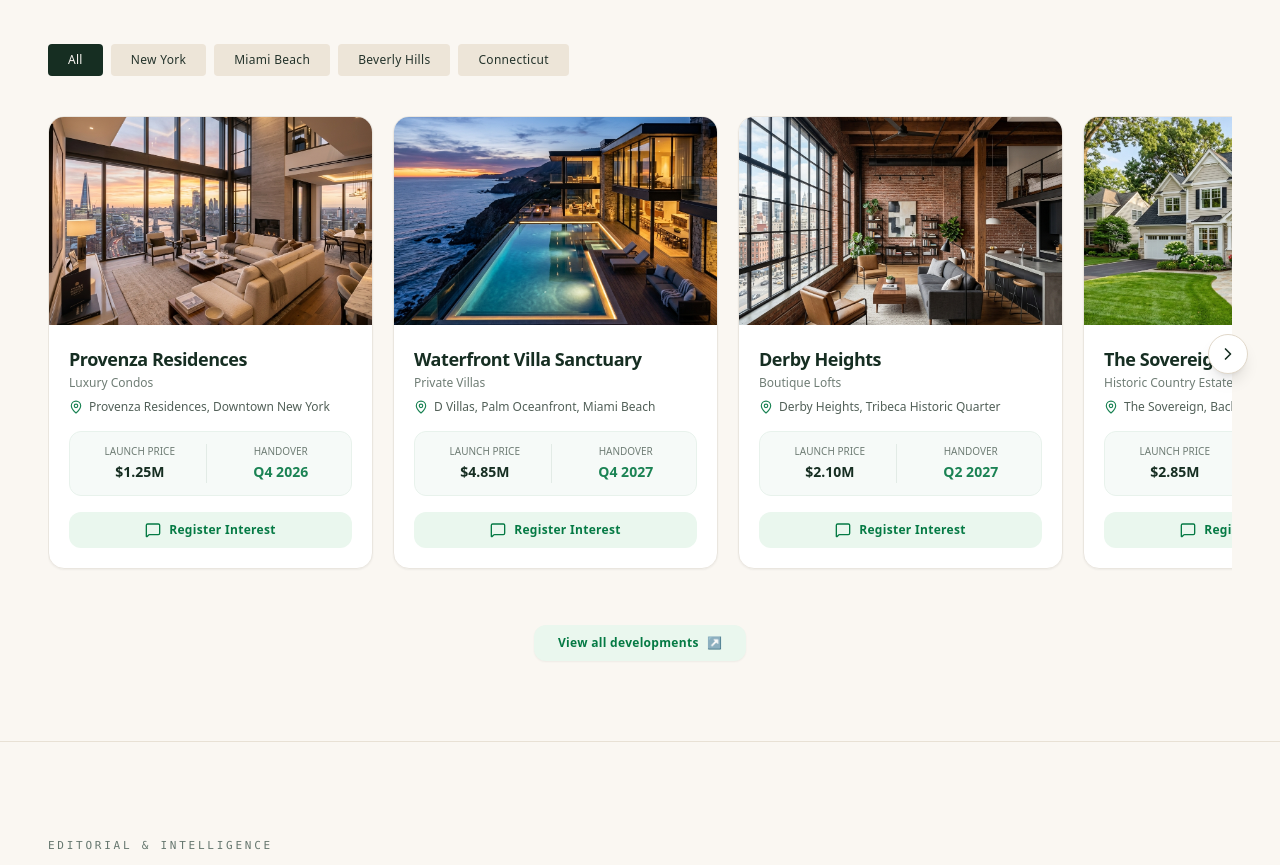
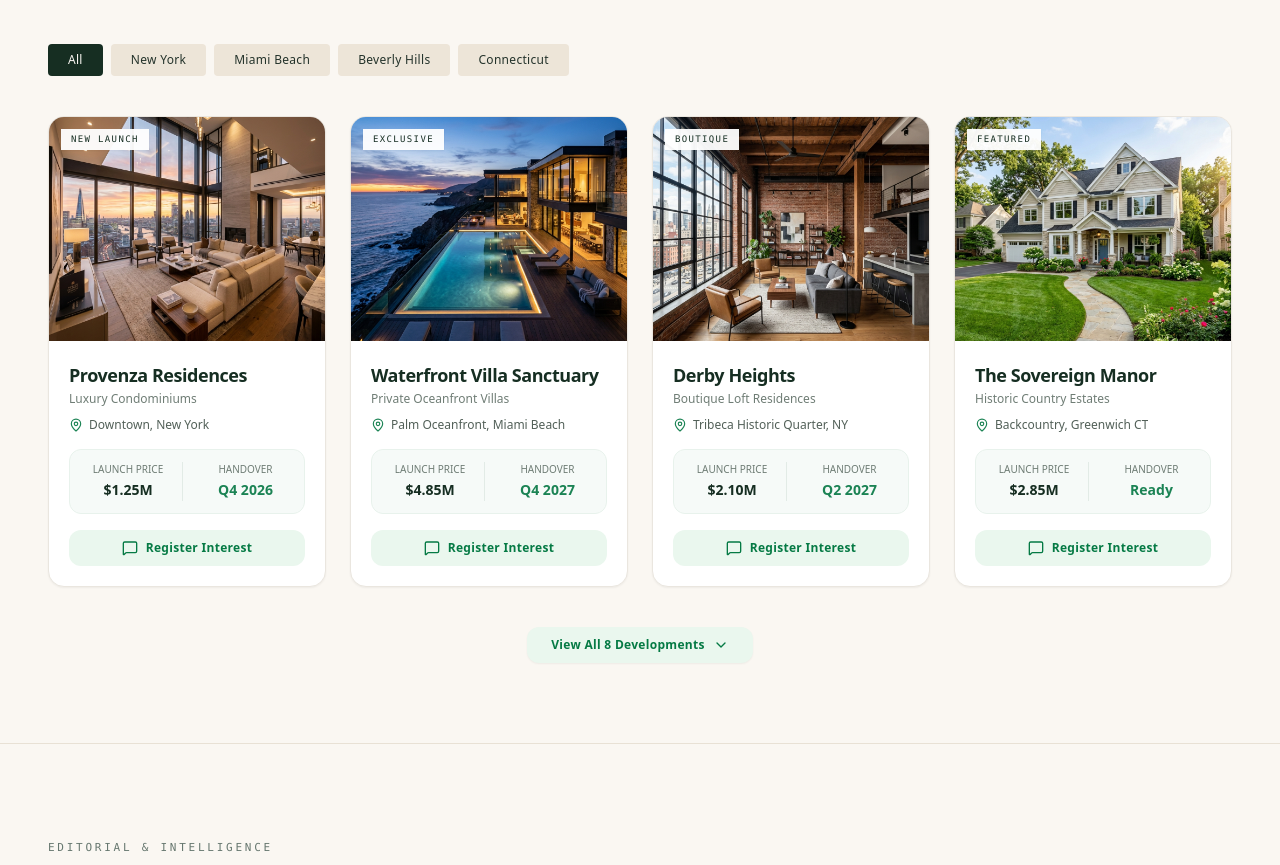
Before and after one commit to 7-expert/Brick-yard-, a Next.js app: page / in a window 1280 px wide. Shown: the part 1853-2718 px from the top of the page. Built offline with nearby package versions, Linux system fonts and the light colour scheme; a web font is replaced by a local one.

Commit message:
feat: replace horizontal scrollbar carousel with responsive 4-column CSS grid for curated developments

```diff
--- a/src/components/portal/BrowseNewProjects.jsx
+++ b/src/components/portal/BrowseNewProjects.jsx
@@ -1,81 +1,111 @@
 'use client';
 
-import React, { useState, useRef } from 'react';
-import { MapPin, MessageSquare, ChevronRight, ChevronLeft } from 'lucide-react';
+import React, { useState } from 'react';
+import { MapPin, MessageSquare, ChevronDown, ChevronUp } from 'lucide-react';
 
 export default function BrowseNewProjects({ onRegisterInterest }) {
   const [activeLocation, setActiveLocation] = useState('All');
-  const scrollContainerRef = useRef(null);
+  const [showAll, setShowAll] = useState(false);
 
   const locations = ['All', 'New York', 'Miami Beach', 'Beverly Hills', 'Connecticut'];
 
-  // All curated development cards matching Image 3
-  const projects = [
+  // All curated development places using site photos
+  const allProjects = [
     {
       id: 'proj-1',
       title: 'Provenza Residences',
-      type: 'Luxury Condos',
-      location: 'Provenza Residences, Downtown New York',
+      type: 'Luxury Condominiums',
+      location: 'Downtown, New York',
       city: 'New York',
       image: '/luxury_penthouse_1790348346204.jpg',
       launchPrice: '$1.25M',
       handover: 'Q4 2026',
+      badge: 'NEW LAUNCH',
     },
     {
       id: 'proj-2',
       title: 'Waterfront Villa Sanctuary',
-      type: 'Private Villas',
-      location: 'D Villas, Palm Oceanfront, Miami Beach',
+      type: 'Private Oceanfront Villas',
+      location: 'Palm Oceanfront, Miami Beach',
       city: 'Miami Beach',
       image: '/waterfront_villa_1790348391865.jpg',
       launchPrice: '$4.85M',
       handover: 'Q4 2027',
+      badge: 'EXCLUSIVE',
     },
     {
       id: 'proj-3',
       title: 'Derby Heights',
-      type: 'Boutique Lofts',
-      location: 'Derby Heights, Tribeca Historic Quarter',
+      type: 'Boutique Loft Residences',
+      location: 'Tribeca Historic Quarter, NY',
       city: 'New York',
       image: '/urban_loft_1790348368465.jpg',
       launchPrice: '$2.10M',
       handover: 'Q2 2027',
+      badge: 'BOUTIQUE',
     },
     {
       id: 'proj-4',
       title: 'The Sovereign Manor',
       type: 'Historic Country Estates',
-      location: 'The Sovereign, Backcountry Greenwich',
+      location: 'Backcountry, Greenwich CT',
       city: 'Connecticut',
       image: '/suburban_home_1790348356763.jpg',
       launchPrice: '$2.85M',
-      handover: 'Q1 2027',
+      handover: 'Ready',
+      badge: 'FEATURED',
     },
     {
       id: 'proj-5',
-      title: 'Greencrest Glass House',
-      type: 'Modernist Hilltop Villas',
-      location: 'Greencrest Promontory, Beverly Hills',
+      title: 'Greencrest Modern Estates',
+      type: 'Cantilevered Glass Villas',
+      location: 'Promontory, Beverly Hills CA',
       city: 'Beverly Hills',
       image: 'https://images.unsplash.com/photo-1600607687920-4e2a09cf159d?ixlib=rb-4.0.3&auto=format&fit=crop&w=800&q=80',
       launchPrice: '$5.90M',
-      handover: 'Ready',
+      handover: 'Ready to Move',
+      badge: 'ICONIC',
+    },
+    {
+      id: 'proj-6',
+      title: 'SoHo Design Atelier',
+      type: 'Architectural Showroom Space',
+      location: 'Cast Iron District, New York',
+      city: 'New York',
+      image: '/commercial_space_1790348379162.jpg',
+      launchPrice: '$3.40M',
+      handover: 'Q3 2026',
+      badge: 'COMMERCIAL',
+    },
+    {
+      id: 'proj-7',
+      title: 'Sonoran Courtyard Sanctuary',
+      type: 'Resort-Style Desert Villas',
+      location: 'Private Gated Enclave, Scottsdale',
+      city: 'Beverly Hills',
+      image: 'https://images.unsplash.com/photo-1512915922686-57c11dde9b6b?ixlib=rb-4.0.3&auto=format&fit=crop&w=800&q=80',
+      launchPrice: '$3.75M',
+      handover: 'Q1 2027',
+      badge: 'RESORT STYLE',
+    },
+    {
+      id: 'proj-8',
+      title: 'Modern Alpine Glass Villa',
+      type: 'Ski-in / Ski-out Mountain Retreat',
+      location: 'Red Mountain, Aspen CO',
+      city: 'Connecticut',
+      image: 'https://images.unsplash.com/photo-1510798831971-661eb04b3739?ixlib=rb-4.0.3&auto=format&fit=crop&w=800&q=80',
+      launchPrice: '$2.10M',
+      handover: 'Ready to Move',
+      badge: 'ALPINE',
     },
   ];
 
   const filteredProjects = activeLocation === 'All'
-    ? projects
-    : projects.filter(p => p.city === activeLocation);
+    ? allProjects
+    : allProjects.filter((p) => p.city === activeLocation);
 
-  const scroll = (direction) => {
-    if (scrollContainerRef.current) {
-      const scrollAmount = 340;
-      scrollContainerRef.current.scrollBy({
-        left: direction === 'left' ? -scrollAmount : scrollAmount,
-        behavior: 'smooth'
-      });
-    }
-  };
+  const displayedProjects = showAll ? filteredProjects : filteredProjects.slice(0, 4);
 
   return (
     <section className="w-full bg-[#FAF7F2] py-20 px-6 sm:px-8 lg:px-12 text-[#162E22]" id="new-projects">
@@ -106,7 +136,10 @@ export default function BrowseNewProjects({ onRegisterInterest }) {
               <button
                 key={loc}
                 type="button"
-                onClick={() => setActiveLocation(loc)}
+                onClick={() => {
+                  setActiveLocation(loc);
+                  setShowAll(false);
+                }}
                 className={`px-5 py-2 text-xs font-medium tracking-wide transition-colors whitespace-nowrap cursor-pointer rounded-sm ${
                   isActive
                     ? 'bg-[#162E22] text-[#FAF7F2]'
@@ -119,29 +152,26 @@ export default function BrowseNewProjects({ onRegisterInterest }) {
           })}
         </div>
 
-        {/* Responsive Horizontal Grid / Carousel (Matching Image 3) */}
-        <div className="relative group/carousel mt-4">
-
-          {/* Scrollable Cards Container */}
-          <div
-            ref={scrollContainerRef}
-            className="flex gap-5 overflow-x-auto pb-6 scrollbar-none snap-x snap-mandatory"
-          >
-            {filteredProjects.map((project) => (
+        {/* CSS Grid (4 Columns Desktop, 2 Columns Tablet, 1 Column Mobile) - NO SCROLLBAR */}
+        <div className="grid grid-cols-1 sm:grid-cols-2 lg:grid-cols-4 gap-6 mt-4">
+          {displayedProjects.map((project) => (
             <div
               key={project.id}
-                className="w-[280px] sm:w-[310px] md:w-[325px] shrink-0 bg-white rounded-2xl overflow-hidden border border-[#EAE6DF] shadow-xs hover:shadow-xl transition-all duration-300 flex flex-col justify-between snap-start group"
+              className="bg-white rounded-2xl overflow-hidden border border-[#EAE6DF] shadow-xs hover:shadow-xl hover:-translate-y-1 transition-all duration-300 flex flex-col justify-between group"
             >
-                {/* Image */}
-                <div className="relative h-48 sm:h-52 w-full overflow-hidden bg-black/5">
+              {/* Card Image */}
+              <div className="relative h-52 sm:h-56 w-full overflow-hidden bg-black/5">
                 <img
                   src={project.image}
                   alt={project.title}
                   className="w-full h-full object-cover group-hover:scale-105 transition-transform duration-500"
                 />
+                <span className="absolute top-3 left-3 bg-white/95 text-[#162E22] text-[9px] font-mono tracking-[0.15em] px-2.5 py-1 uppercase shadow-xs">
+                  {project.badge}
+                </span>
               </div>
 
-                {/* Card Details */}
+              {/* Card Body */}
               <div className="p-5 flex flex-col flex-grow justify-between">
                 <div>
                   <h3 className="font-bold text-base sm:text-lg text-[#162E22] tracking-tight group-hover:text-[#1B8354] transition-colors">
@@ -151,12 +181,12 @@ export default function BrowseNewProjects({ onRegisterInterest }) {
                     {project.type}
                   </p>
 
-                    <div className="flex items-center gap-1.5 text-xs text-[#526058] mt-2">
+                  <div className="flex items-center gap-1.5 text-xs text-[#526058] mt-2.5">
                     <MapPin className="w-3.5 h-3.5 text-[#1B8354] shrink-0" />
                     <span className="truncate">{project.location}</span>
                   </div>
 
-                    {/* Specs Box: Launch Price & Handover */}
+                  {/* Two-Column Specs Box */}
                   <div className="grid grid-cols-2 gap-2 bg-[#F6FAF8] p-3 rounded-xl border border-[#E8F2EC] my-4 text-center">
                     <div className="border-r border-[#E2EBE6] pr-2">
                       <span className="text-[10px] text-[#6F7D75] uppercase font-medium block">
@@ -177,13 +207,13 @@ export default function BrowseNewProjects({ onRegisterInterest }) {
                   </div>
                 </div>
 
-                  {/* Register Interest Button (Green matching Image 3) */}
+                {/* Register Interest Button */}
                 <button
                   type="button"
                   onClick={() => onRegisterInterest(project.title, `Curated Development: ${project.title}`)}
-                    className="w-full py-2.5 px-4 rounded-xl bg-[#EAF7EE] hover:bg-[#D5EFE0] text-[#057A44] font-bold text-xs tracking-wide transition-all flex items-center justify-center gap-2 cursor-pointer active:scale-95"
+                  className="w-full py-2.5 px-4 rounded-xl bg-[#EAF7EE] hover:bg-[#1B8354] hover:text-white text-[#057A44] font-bold text-xs tracking-wide transition-all flex items-center justify-center gap-2 cursor-pointer active:scale-95 group/btn"
                 >
-                    <MessageSquare className="w-4 h-4 text-[#057A44]" />
+                  <MessageSquare className="w-4 h-4 text-[#057A44] group-hover/btn:text-white transition-colors" />
                   <span>Register Interest</span>
                 </button>
               </div>
@@ -191,30 +221,19 @@ export default function BrowseNewProjects({ onRegisterInterest }) {
           ))}
         </div>
 
-          {/* Carousel Next Arrow (Floating on the right edge) */}
+        {/* View All / Toggle Button at Bottom */}
+        {filteredProjects.length > 4 && (
+          <div className="mt-10 flex justify-center">
             <button
-            onClick={() => scroll('right')}
-            className="hidden sm:flex absolute -right-4 top-1/2 -translate-y-1/2 z-10 w-10 h-10 rounded-full bg-white shadow-lg border border-[#E0D7C9] text-[#162E22] hover:bg-[#162E22] hover:text-white transition-all items-center justify-center cursor-pointer active:scale-95"
-            aria-label="Next properties"
+              type="button"
+              onClick={() => setShowAll(!showAll)}
+              className="px-6 py-2.5 rounded-xl bg-[#EAF7EE] hover:bg-[#D5EFE0] text-[#057A44] font-bold text-xs tracking-wide transition-all flex items-center gap-2 shadow-xs cursor-pointer"
             >
-            <ChevronRight className="w-5 h-5" />
+              <span>{showAll ? 'Show Fewer Developments' : `View All ${filteredProjects.length} Developments`}</span>
+              {showAll ? <ChevronUp className="w-4 h-4" /> : <ChevronDown className="w-4 h-4" />}
             </button>
           </div>
-
-        {/* Bottom Button matching Image 3 */}
-        <div className="mt-8 flex justify-center">
-          <button
-            type="button"
-            onClick={() => {
-              const el = document.querySelector('#rental-plans');
-              if (el) el.scrollIntoView({ behavior: 'smooth' });
-            }}
-            className="px-6 py-2.5 rounded-xl bg-[#EAF7EE] hover:bg-[#D5EFE0] text-[#057A44] font-bold text-xs tracking-wide transition-all flex items-center gap-2 shadow-xs cursor-pointer"
-          >
-            <span>View all developments</span>
-            <span>↗</span>
-          </button>
-        </div>
+        )}
 
       </div>
     </section>
```
Lines whose indentation alone changed are shown as unchanged.
